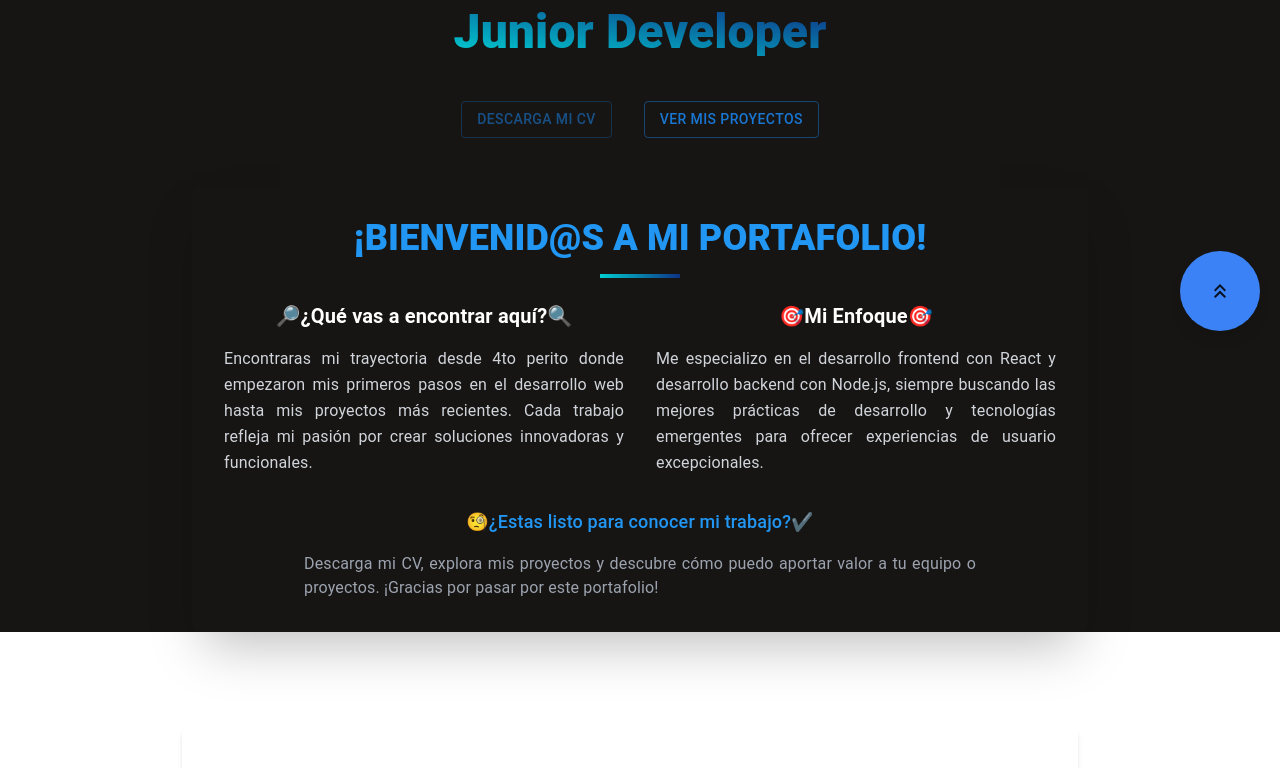
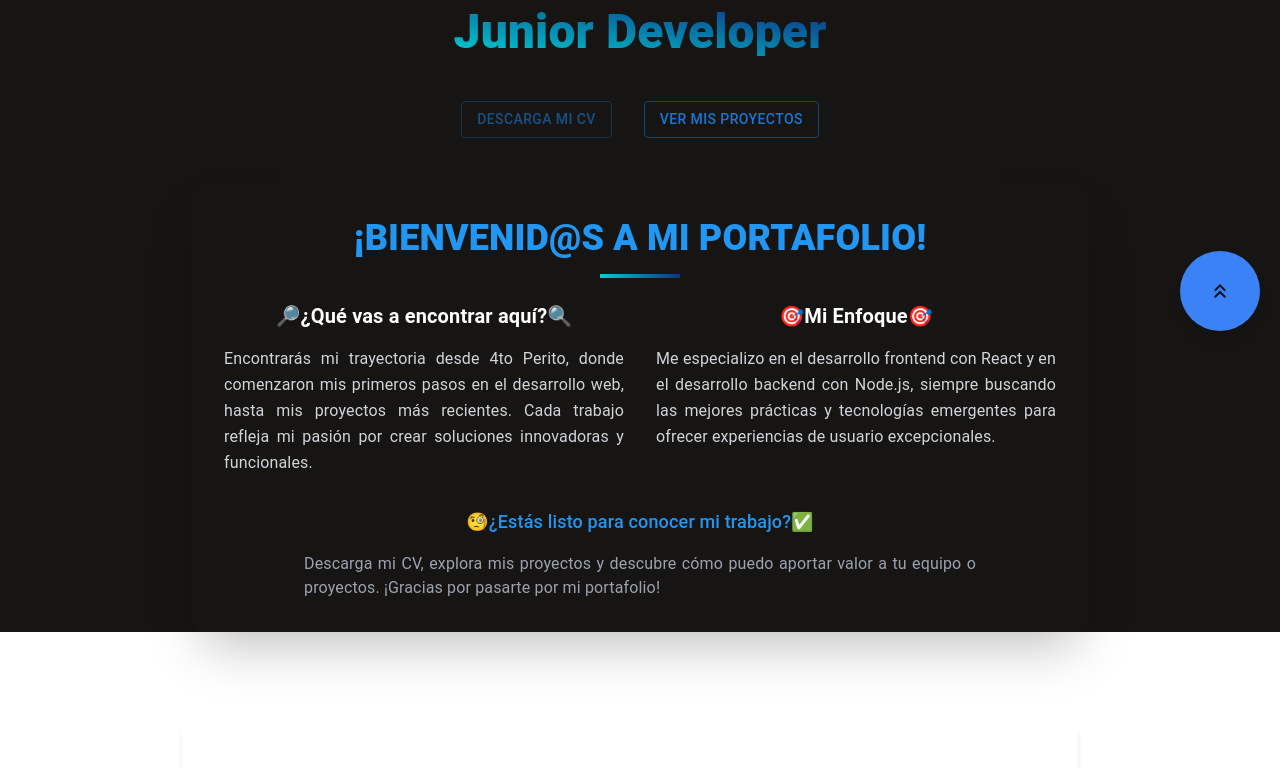
Before and after one commit to MarcoMJ2023060/Mi_Portafolio_Web, a React (Vite) app: page / in a window 1280 px wide. Shown: the part 449-1217 px from the top of the page. Built offline with nearby package versions, Linux system fonts and the light colour scheme.

Commit message:
PORTAFOLIO WEB:Correccion errores ortograficos en pagina de inicio

```diff
--- a/src/pages/homePage.jsx
+++ b/src/pages/homePage.jsx
@@ -164,9 +164,7 @@ const HomePage = () => {
                     🔎¿Qué vas a encontrar aquí?🔍
                   </h3>
                   <p className="text-gray-300 leading-relaxed text-justify">
-                    Encontraras mi trayectoria desde 4to perito donde empezaron mis primeros pasos en el desarrollo
-                    web hasta mis proyectos más recientes. Cada trabajo refleja mi pasión por
-                    crear soluciones innovadoras y funcionales.
+                    Encontrarás mi trayectoria desde 4to Perito, donde comenzaron mis primeros pasos en el desarrollo web, hasta mis proyectos más recientes. Cada trabajo refleja mi pasión por crear soluciones innovadoras y funcionales.
                   </p>
                 </div>
                 <div className="space-y-4">
@@ -174,21 +172,18 @@ const HomePage = () => {
                      🎯Mi Enfoque🎯
                   </h3>
                   <p className="text-gray-300 leading-relaxed text-justify">
-                    Me especializo en el desarrollo frontend con React y desarrollo backend con Node.js,
-                    siempre buscando las mejores prácticas de desarrollo y tecnologías emergentes para
-                    ofrecer experiencias de usuario excepcionales.
+                    Me especializo en el desarrollo frontend con React y en el desarrollo backend con Node.js, siempre buscando las mejores prácticas y tecnologías emergentes para ofrecer experiencias de usuario excepcionales.
                   </p>
                 </div>
               </div>
 
               <div className="mt-8 text-center">
                 <p className="text-lg text-[#2196f3] font-medium mb-4">
-                  🧐¿Estas listo para conocer mi trabajo?✔️
+                  🧐¿Estás listo para conocer mi trabajo?✅
                 </p>
                 <div className="flex justify-center">
                   <p className="text-gray-400 text-justify max-w-2xl">
-                    Descarga mi CV, explora mis proyectos y descubre cómo puedo aportar
-                    valor a tu equipo o proyectos. ¡Gracias por pasar por este portafolio!
+                   Descarga mi CV, explora mis proyectos y descubre cómo puedo aportar valor a tu equipo o proyectos. ¡Gracias por pasarte por mi portafolio!
                   </p>
                 </div>
               </div>
```
